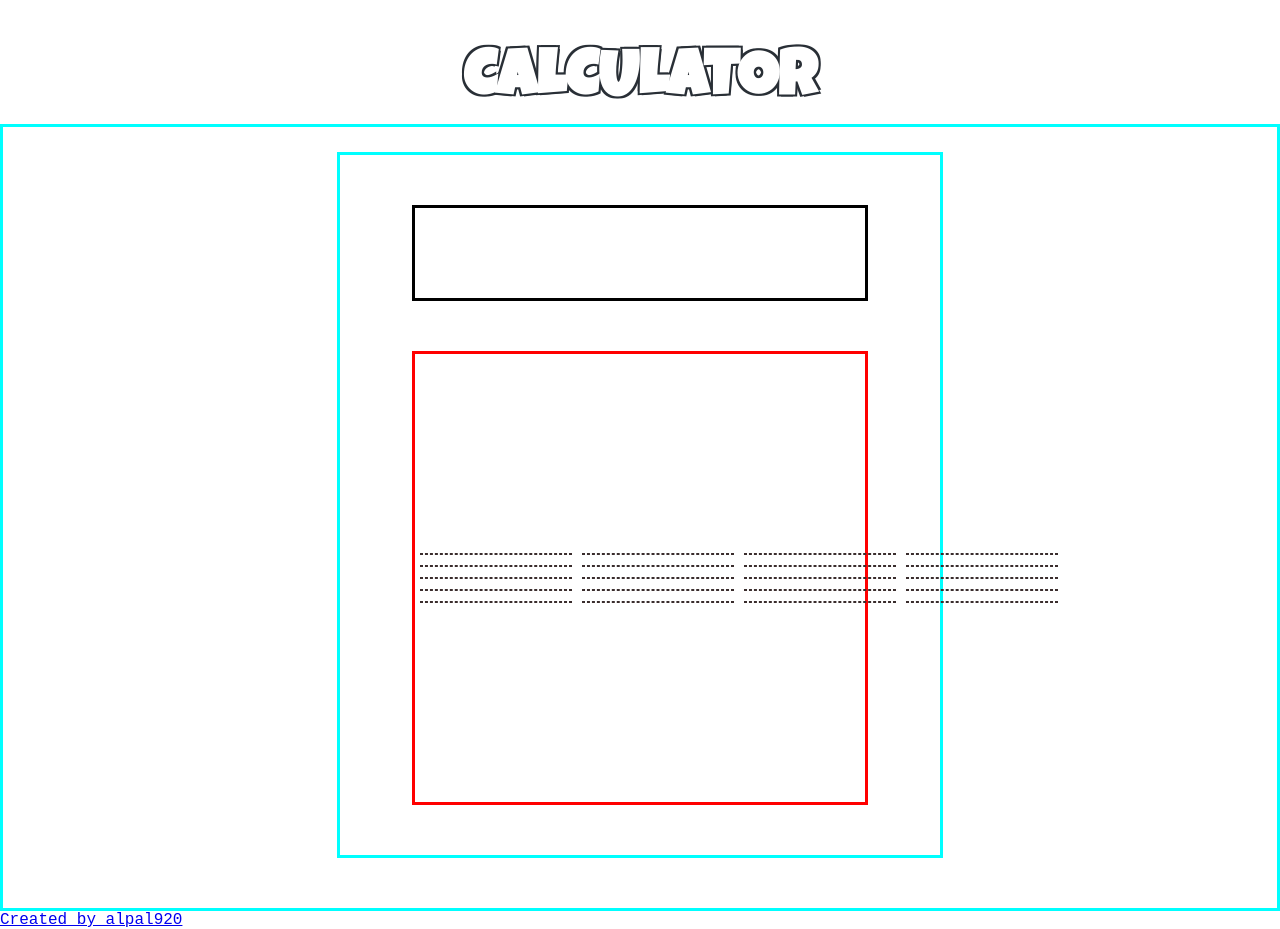
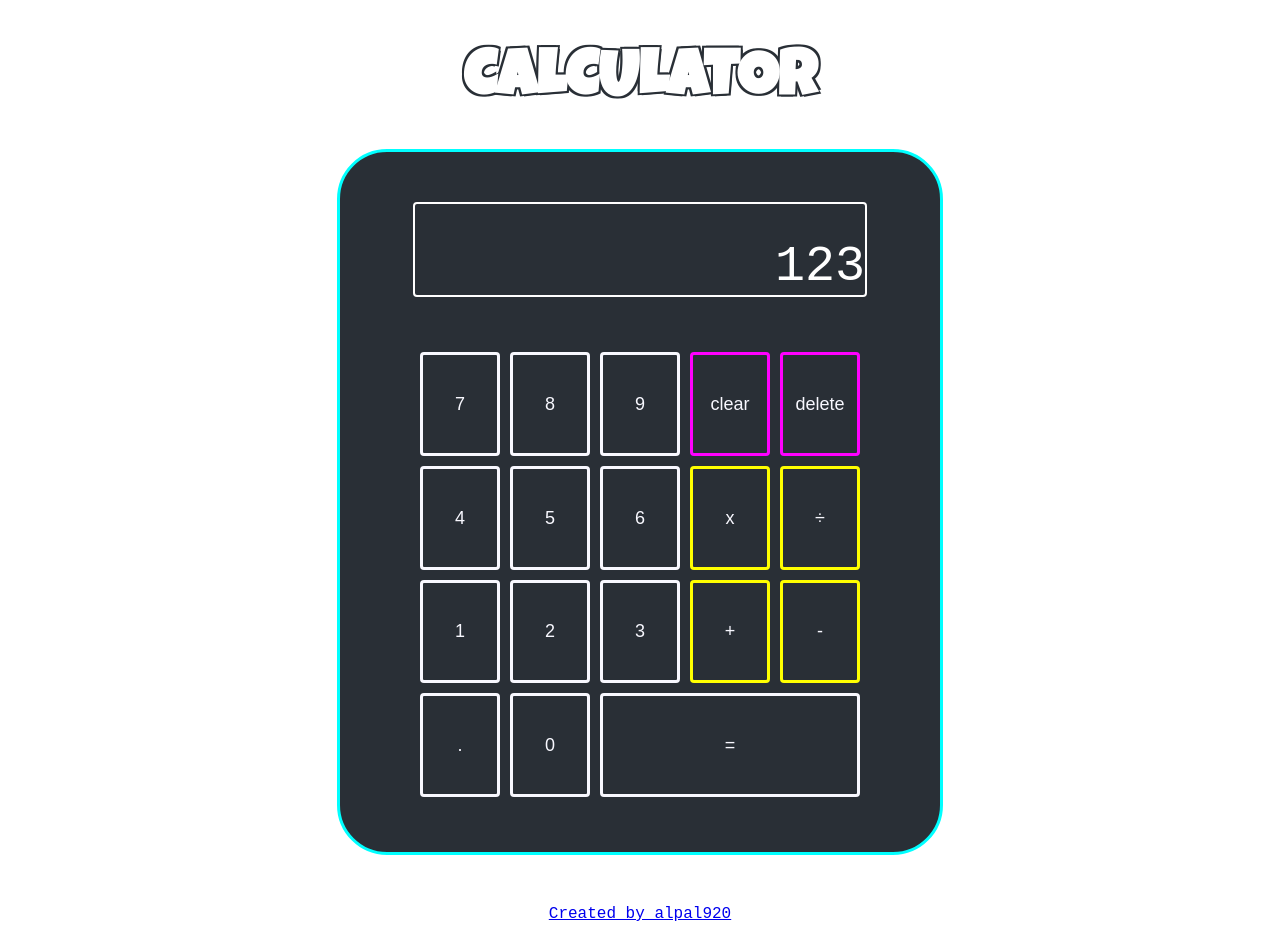
Before and after one commit to alpal920/calculator, a plain HTML site: page index.html in a window 1280 px wide. Drawn offline with Linux system fonts and the light colour scheme.

Commit message:
fixed button alignments, added styling

```diff
--- a/index.html
+++ b/index.html
@@ -18,7 +18,7 @@
     </div>
     <div class="container">
       <div class="calculator-container">
-        <div class="screen-container"></div>
+        <div class="screen-container">123</div>
         <div class="buttons-container"></div>
       </div>
     </div>
--- a/script.js
+++ b/script.js
@@ -7,20 +7,45 @@ https://dev.to/chrisblakely01/let-s-build-a-basic-calculator-using-flexbox-and-v
 const buttonsContainer = document.querySelector(".buttons-container");
 
 //DOM Functions
-function createGrid(columns, rows) {
-  //4 columns, 5 rows = 20 buttons (gridCells).
-  for (let i = 0; i < columns; i++) {
-    let column = document.createElement("div");
-    column.classList.add("grid-column");
-    for (let j = 0; j < rows; j++) {
-      let gridCell = document.createElement("div");
-      gridCell.classList.add("grid-cell");
-      column.appendChild(gridCell);
+function createButtons() {
+  const buttonNames = [
+    "7",
+    "8",
+    "9",
+    "clear",
+    "delete",
+    "4",
+    "5",
+    "6",
+    "x",
+    "÷",
+    "1",
+    "2",
+    "3",
+    "+",
+    "-",
+    ".",
+    "0",
+    "=",
+  ];
+  const operations = ["+", "-", "x", "÷"];
+  const clearDeletes = ["clear", "delete"];
+  for (let i = 0; i < buttonNames.length; i++) {
+    let calcButton = document.createElement("BUTTON");
+    calcButton.classList.add("calc-button");
+    calcButton.textContent = buttonNames[i];
+    if (buttonNames[i] === "=") {
+      // For example, if you want the third button to take double space
+      calcButton.classList.add("equalSign"); // Add a class to the button
+    } else if (operations.includes(buttonNames[i])) {
+      calcButton.classList.add("operations");
+    } else if (clearDeletes.includes(buttonNames[i])) {
+      calcButton.classList.add("clearDelete");
     }
-    buttonsContainer.appendChild(column);
+    buttonsContainer.appendChild(calcButton);
   }
 }
-createGrid(4, 5);
+createButtons();
 
 /*
 ==========
@@ -62,3 +87,9 @@ function operate(num1, num2, operator) {
     }
   }
 }
+
+/*
+================
+Event Listeners
+================
+*/
--- a/styles.css
+++ b/styles.css
@@ -38,8 +38,6 @@ body {
   display: flex;
   justify-content: center;
   align-items: center;
-  border-style: solid;
-  border-color: cyan;
 }
 
 .calculator-container {
@@ -53,45 +51,71 @@ body {
   margin-bottom: 50px;
   border-style: solid;
   border-color: cyan;
+  border-radius: 50px;
+  background-color: #292f36;
 }
 
 .screen-container {
   display: flex;
-  flex-direction: row;
-  align-items: flex-start;
+  flex-direction: column;
+  align-items: flex-end;
+  justify-content: flex-end;
   margin-top: 50px;
   width: 450px;
   height: 100px;
-  border-color: black;
+  border-color: white;
+  border-radius: 4px;
   border-style: solid;
+  border-width: 2px;
+  font-size: 50px;
+  background-color: #292f36;
+  color: white;
 }
 
 .buttons-container {
   display: flex;
-  flex-direction: row;
-  align-items: center;
+  flex-wrap: wrap;
+  justify-content: flex-end;
   margin-top: 50px;
   margin-bottom: 50px;
   width: 450px;
   height: 500px;
-  border-color: red;
-  border-style: solid;
 }
-.buttons-container > div {
-  display: flex;
-  flex-direction: column;
-  height: auto;
-  flex: 1 1 auto;
+.buttons-container > button {
+  flex-basis: calc(20% - 10px);
+  margin: 5px;
+  color: ghostwhite;
+  border: 3px solid ghostwhite;
+  text-align: center;
+  line-height: 1;
+  background-color: transparent;
+  outline: none;
+  border-radius: 4px;
+  font-size: 18px;
+  transition: all 0.5s ease;
 }
-.buttons-container > div > * {
-  flex: 1;
-  border-style: dashed;
-  border-color: rgb(58, 45, 45);
+.buttons-container > button.equalSign {
+  flex-grow: 2;
 }
 
-.grid-cell {
-  width: 150px; /* Set a fixed width for the buttons */
-  height: 150px; /* Set a fixed height for the buttons */
-  margin: 5px; /* Add some margin to create space between buttons */
-  border: 1px solid black; /* Add border for visual separation */
+.buttons-container > button.operations {
+  border-color: #ffff00;
 }
+
+.buttons-container > button.clearDelete {
+  border-color: #ff00ff;
+}
+
+button:hover {
+  color: white;
+  background-color: #292f36;
+  cursor: pointer;
+  border-color: cyan;
+}
+
+/* Footer */
+.footer {
+  display: flex;
+  justify-content: center;
+  font: 17px;
+}
```
